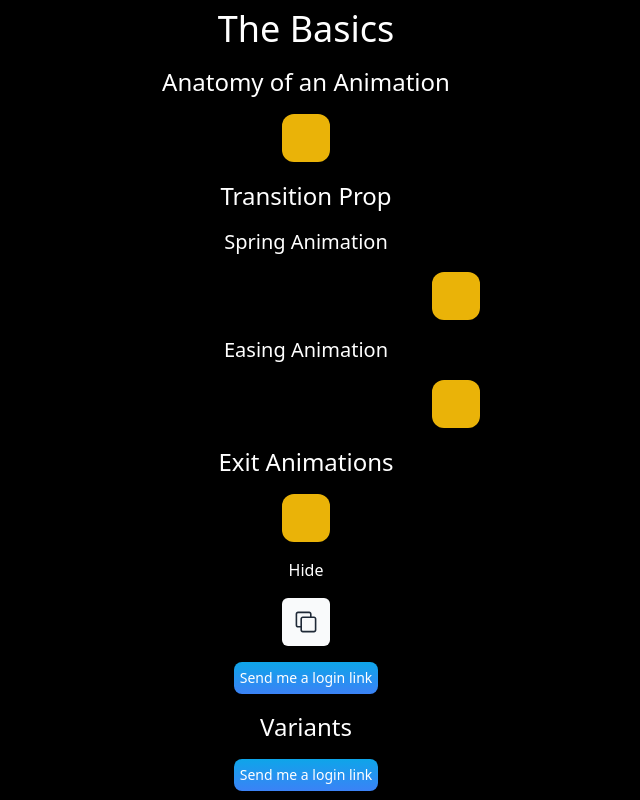
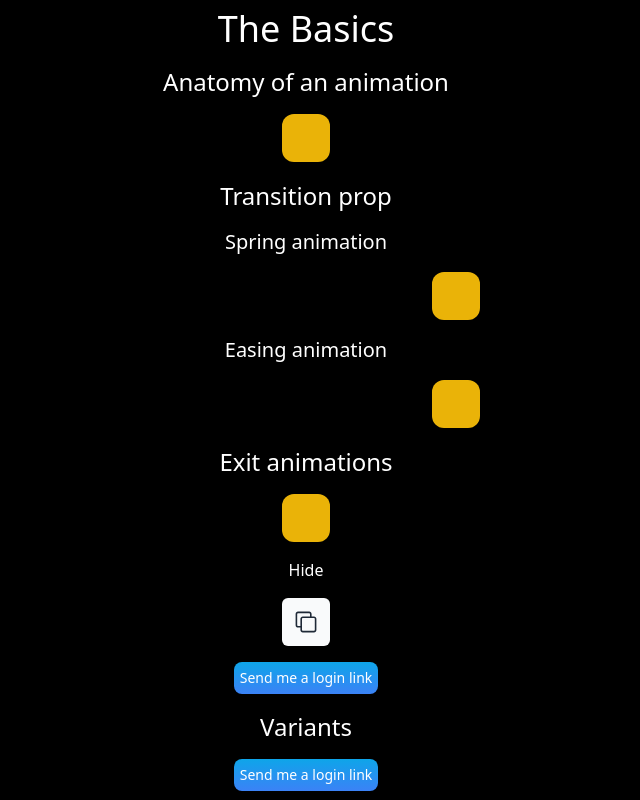
Before and after one commit to wontory/animations-on-the-web, a Next.js app: page /the-basics in a window 1280 px wide. Shown: the whole page, without its empty margins (334-974 px from the left). Built offline with nearby package versions, Linux system fonts and the light colour scheme.

Commit message:
refactor: refactor animation heading capitalization

```diff
--- a/app/the-basics/page.tsx
+++ b/app/the-basics/page.tsx
@@ -15,18 +15,18 @@ export default function TheBasics() {
     <div className="grid h-dvh w-dvw items-center justify-items-center bg-black">
       <h1 className="text-4xl text-white">The Basics</h1>
       <section className="flex flex-col items-center gap-4">
-        <h2 className="text-2xl text-white">Anatomy of an Animation</h2>
+        <h2 className="text-2xl text-white">Anatomy of an animation</h2>
         <AnimatedBox />
       </section>
       <section className="flex flex-col items-center gap-4">
-        <h2 className="text-2xl text-white">Transition Prop</h2>
-        <h3 className="text-white text-xl">Spring Animation</h3>
+        <h2 className="text-2xl text-white">Transition prop</h2>
+        <h3 className="text-white text-xl">Spring animation</h3>
         <SpringAnimatedBox />
-        <h3 className="text-white text-xl">Easing Animation</h3>
+        <h3 className="text-white text-xl">Easing animation</h3>
         <EasingAnimatedBox />
       </section>
       <section className="flex flex-col items-center gap-4">
-        <h2 className="text-2xl text-white">Exit Animations</h2>
+        <h2 className="text-2xl text-white">Exit animations</h2>
         <ToggleBox />
         <CopyButton />
         <SmoothButton />
```
